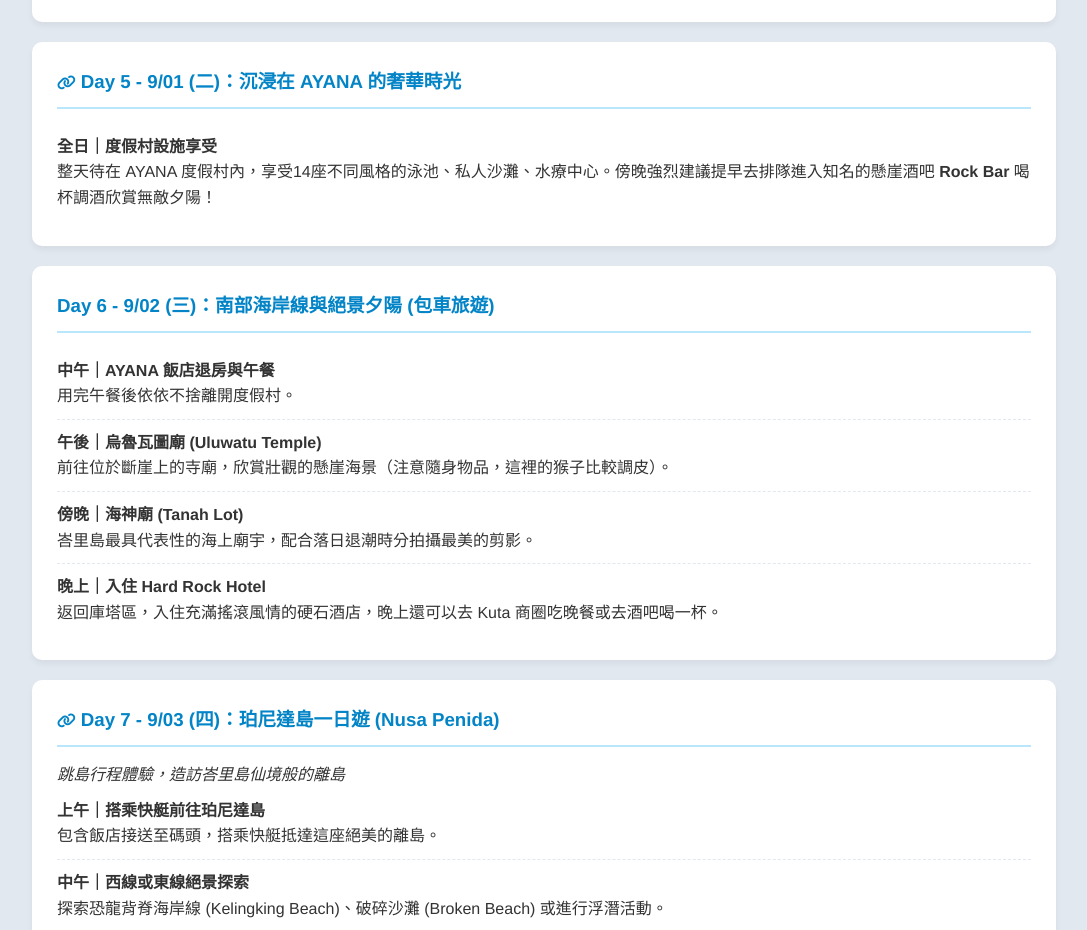
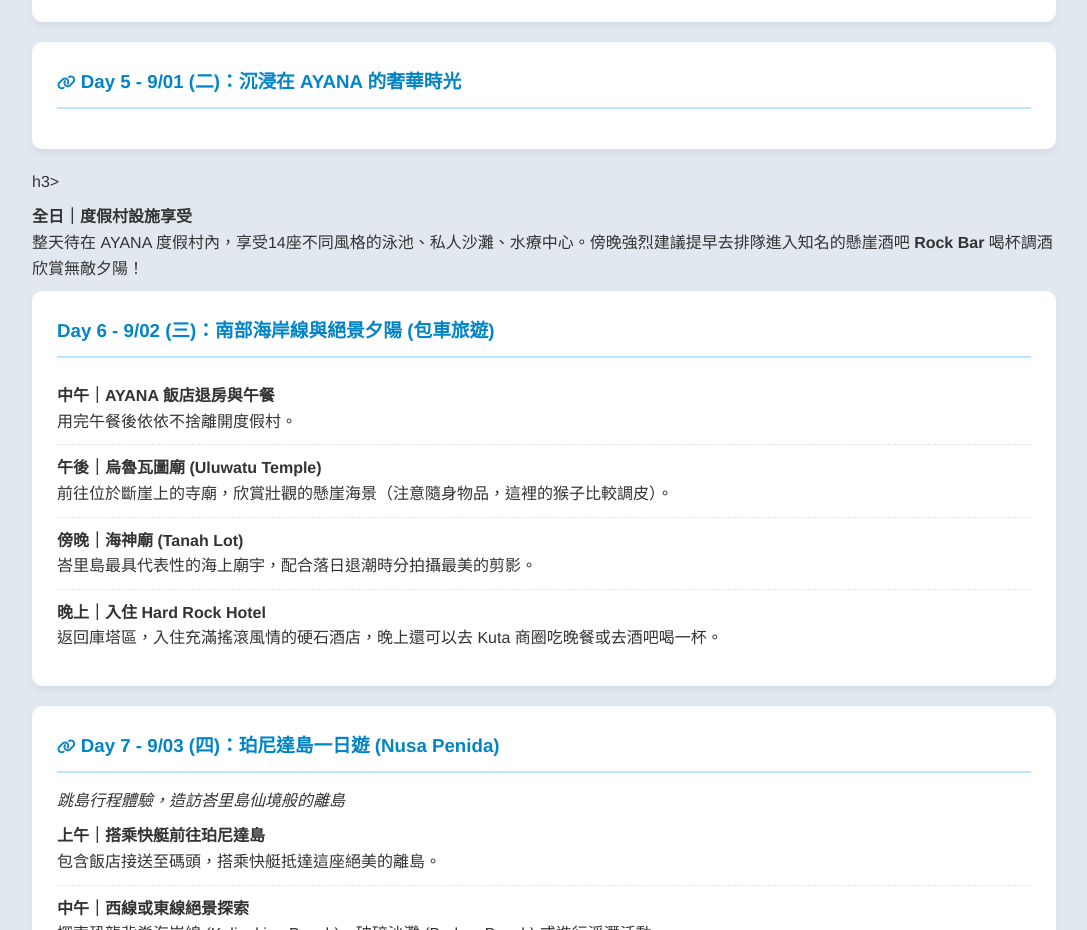
Before and after one commit to ken900308/tokyo-trip-65, a plain HTML site: page index.html in a window 1280 px wide. Shown: the part 3512-4442 px from the top of the page, without its empty margins (96-1183 px from the left). Drawn offline with nearby package versions, Linux system fonts and the light colour scheme.

Commit message:
upload bali trip website

```diff
--- a/index.html
+++ b/index.html
@@ -115,7 +115,7 @@
             </div>
 
             <div class="card" style="margin-bottom: 20px;">
-                 <h3 style="color: #0284c7;"><a href="https://www.ayana.com/zh-hant/bali/experiences/" target="_blank" style="color: inherit; text-decoration: none;"><i class="fas fa-link" style="font-size: 0.8em; margin-right: 5px;"></i>Day 5 - 9/01 (二)：沉浸在 AYANA 的奢華時光</h3>
+                 <h3 style="color: #0284c7;"><a href="https://www.ayana.com/zh-hant/bali/experiences/" target="_blank" style="color: inherit; text-decoration: none;"><i class="fas fa-link" style="font-size: 0.8em; margin-right: 5px;"></i>Day 5 - 9/01 (二)：沉浸在 AYANA 的奢華時光</a></div>h3>
                 <ul style="list-style-type: none; padding: 0;">
                     <li style="padding: 10px 0;"><strong>全日｜度假村設施享受</strong><br>整天待在 AYANA 度假村內，享受14座不同風格的泳池、私人沙灘、水療中心。傍晚強烈建議提早去排隊進入知名的懸崖酒吧 <strong>Rock Bar</strong> 喝杯調酒欣賞無敵夕陽！</li>
                 </ul>
```
